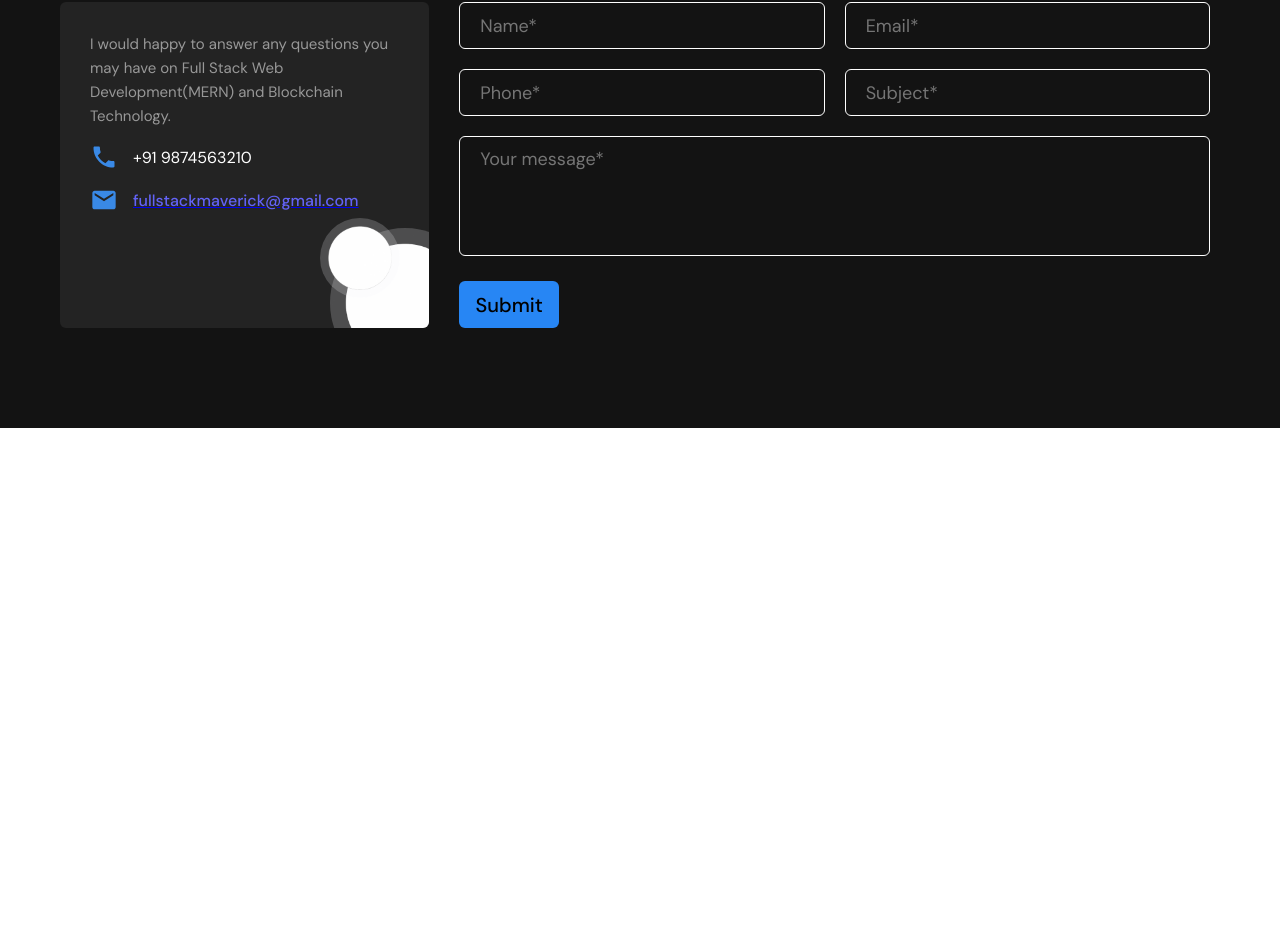
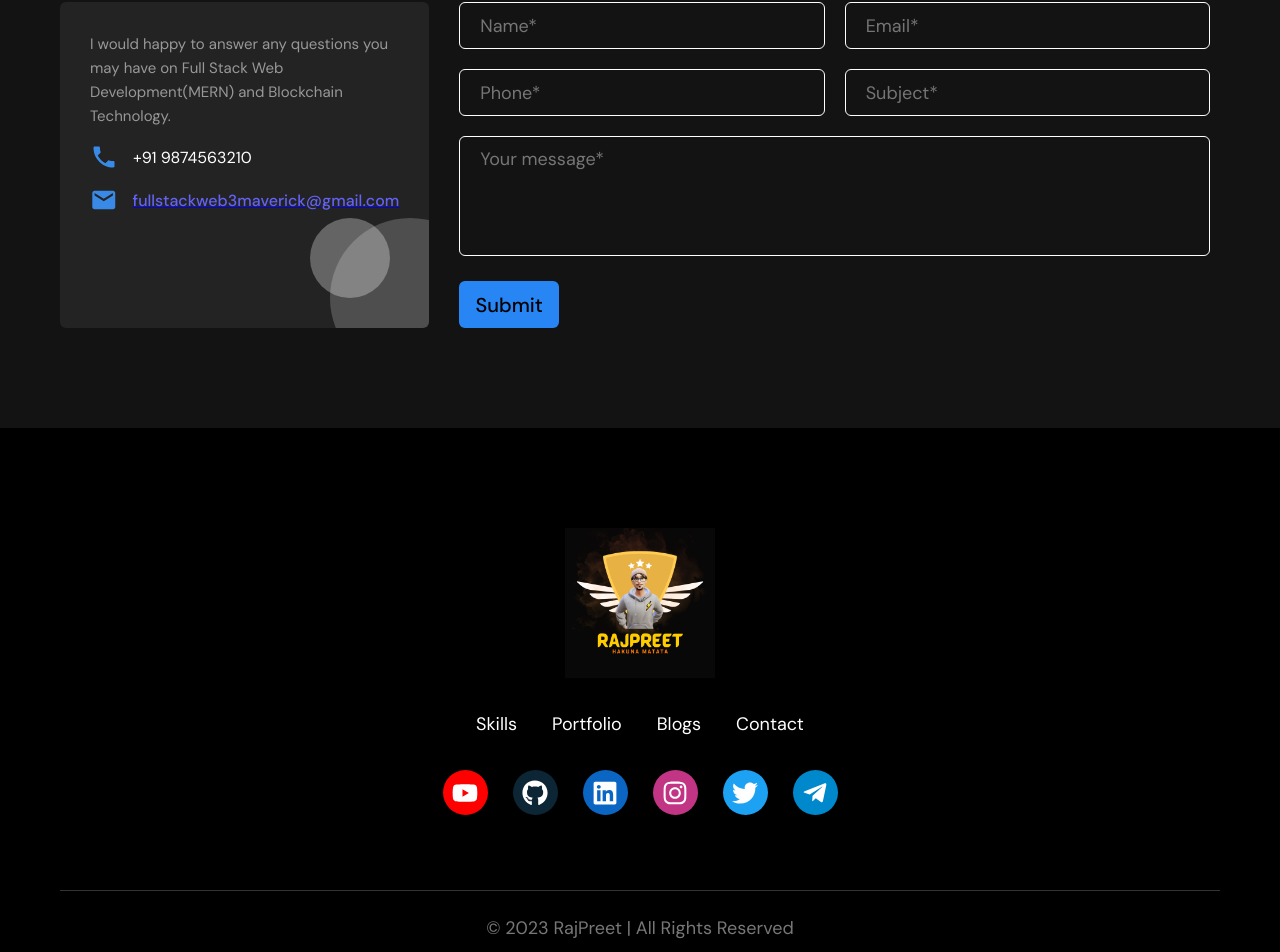
Before and after one commit to rajpreet88/personal-portfolio, a React (Vite) app: page / in a window 1280 px wide. Shown: the part 3993-4945 px from the top of the page. Before the commit the page ends 4421 px from the top, so only its background shows below. Built offline with nearby package versions, Linux system fonts and the light colour scheme.

Commit message:
footer, icons css

```diff
--- a/src/App.jsx
+++ b/src/App.jsx
@@ -6,6 +6,7 @@ import Intro from "./components/intro";
 import Portfolio from "./components/portfolio";
 import Blogs from "./components/blogs";
 import Contact from "./components/contact";
+import Footer from "./components/footer";
 
 const App = () => {
     return (
@@ -15,6 +16,7 @@ const App = () => {
             <Portfolio />
             <Blogs />
             <Contact />
+            <Footer />
         </div>
     );
 };
--- a/src/components/contact/contact-info/index.jsx
+++ b/src/components/contact/contact-info/index.jsx
@@ -22,7 +22,7 @@ const ContactInfo = () => {
                     href="https://www.google.co.in"
                     target="_blank"
                 >
-                    <span className="email">fullstackmaverick@gmail.com</span>
+                    <span className="email">fullstackweb3maverick@gmail.com</span>
                 </a>
             </div>
             <div className="div-bg1">
--- a/src/components/contact/contact-info/style.scss
+++ b/src/components/contact/contact-info/style.scss
@@ -38,7 +38,7 @@
             background-color: rgb(250, 251, 253, 0.2);
             border-radius: 50%;
             position: absolute;
-            // padding: 80px;
+            padding: 80px;
             bottom: -50px;
             left: 270px;
             width: 150px;
@@ -47,14 +47,14 @@
             object-fit: cover;
         }
         .bg2 {
-            background-color: rgb(250, 251, 253, 0.2);
+            background-color: rgb(250, 251, 253, 0.3);
             border-radius: 50%;
             position: absolute;
-            // padding: 80px;
+            padding: 40px;
             bottom: 30px;
-            left: 260px;
-            width: 80px;
-            height: 80px;
+            left: 250px;
+            width: 75px;
+            height: 75px;
             margin-bottom:0;
             object-fit: cover;
         }
--- /dev/null
+++ b/src/components/footer/index.jsx
@@ -0,0 +1,102 @@
+import React from "react";
+
+import "./style.scss";
+import Section from "../shared/Section";
+import logo from "../../images/Rajpreet.png";
+import SocialIcon from "./social-icon";
+import { scrollToSection } from "../utils/helper";
+
+import {
+    FaYoutube,
+    FaGithub,
+    FaLinkedin,
+    FaInstagram,
+    FaTwitter,
+    FaTelegramPlane,
+} from "react-icons/fa";
+
+const Footer = () => {
+    return (
+        <Section
+            background="dark"
+            className="footer"
+        >
+            <div className="footer-content-wrapper">
+                <div className="footer-logo">
+                    <img
+                        src={logo}
+                        alt="logo"
+                        onClick={() => {
+                            window.scrollTo({ top: 0, behavior: "smooth" });
+                        }}
+                    />
+                </div>
+                <ul className="footer-menu-items">
+                    <li
+                        className="footer-menu-item"
+                        onClick={() => scrollToSection("skills")}
+                    >
+                        Skills
+                    </li>
+                    <li
+                        className="footer-menu-item"
+                        onClick={() => scrollToSection("portfolio")}
+                    >
+                        Portfolio
+                    </li>
+                    <li
+                        className="footer-menu-item"
+                        onClick={() => scrollToSection("blogs")}
+                    >
+                        Blogs
+                    </li>
+                    <li
+                        className="footer-menu-item"
+                        onClick={() => scrollToSection("contact")}
+                    >
+                        Contact
+                    </li>
+                </ul>
+            </div>
+            <div className="social-icons">
+                <SocialIcon
+                    color="#FF0000"
+                    icon={<FaYoutube />}
+                    link="https://www.youtube.com"
+                />
+                <SocialIcon
+                    color="#0D2636"
+                    icon={<FaGithub />}
+                    link="https://github.com/rajpreet88"
+                />
+                <SocialIcon
+                    color="#0A66C2"
+                    icon={<FaLinkedin />}
+                    link="https://github.com/rajpreet88"
+                />
+                <SocialIcon
+                    color="#C13584"
+                    icon={<FaInstagram />}
+                    link="https://github.com/rajpreet88"
+                />
+                <SocialIcon
+                    color="#1DA1F2"
+                    icon={<FaTwitter />}
+                    link="https://github.com/rajpreet88"
+                />
+                <SocialIcon
+                    color="#0088cc"
+                    icon={<FaTelegramPlane />}
+                    link="https://github.com/rajpreet88"
+                />
+            </div>
+            <div className="bottom-bar">
+                <div className="copyright-text">
+                    <p> &#169; 2023 RajPreet | All Rights Reserved</p>
+                </div>
+            </div>
+        </Section>
+    );
+};
+
+export default Footer;
--- /dev/null
+++ b/src/components/footer/social-icon/index.jsx
@@ -0,0 +1,20 @@
+import React from "react";
+
+import "./style.scss";
+
+const SocialIcon = (props) => {
+    // {icon, color, link}
+    return (
+        <div
+            className="social-icon"
+            style={{ backgroundColor: props.color }}
+            onClick={() => {
+                window.open(props.link, "_blank"); //open in new tab
+            }}
+        >
+            {props.icon}
+        </div>
+    );
+};
+
+export default SocialIcon;
--- /dev/null
+++ b/src/components/footer/social-icon/style.scss
@@ -0,0 +1,2 @@
+@import "../../../style-config/mixin.scss";
+@import "../../../style-config/variable.scss";
--- /dev/null
+++ b/src/components/footer/style.scss
@@ -0,0 +1,76 @@
+@import "../../style-config/mixin.scss";
+@import "../../style-config/variable.scss";
+
+.footer {
+    padding-bottom: 0;
+}
+
+.footer-content-wrapper {
+    display: flex;
+    flex-direction: column;
+    width: 100%;
+    align-items: center;
+    // color: $white;
+    .footer-logo {
+        width: 150px;
+        cursor: pointer;
+        img {
+            display: block;
+            width: 100%;
+        }
+    }
+    .footer-menu-items {
+        margin: 0;
+        padding: 0;
+        list-style-type: none;
+        display: flex;
+        align-items: center;
+        margin-top: 30px;
+        .footer-menu-item {
+            padding: 5px;
+            @include typography(18px, 400, 22px);
+            color: $white;
+            margin: 0 12.5px;
+            cursor: pointer;
+            &:hover {
+                opacity: 0.5;
+            }
+        }
+    }
+}
+
+.social-icons {
+    display: flex;
+    align-items: center;
+    margin-top: 30px;
+    .social-icon {
+        width: 45px;
+        height: 45px;
+        border-radius: 50%;
+        display: flex;
+        align-items: center;
+        justify-content: center;
+        color: $white;
+        font-size: 26px;
+        margin: 0 12.5px;
+        cursor: pointer;
+        &:hover {
+            opacity: 0.5;
+        }
+    }
+}
+
+.bottom-bar {
+    width: 100%;
+    height: 75px;
+    display: flex;
+    align-items: center;
+    justify-content: center;
+    text-align: center;
+    margin-top: 75px;
+    border-top: 1px solid rgba(255, 255, 255, 0.2);
+    .copyright-text {
+        color: #777777;
+        @include typography(14px, 400, 22px);
+    }
+}
--- /dev/null
+++ b/src/components/utils/helper.js
@@ -0,0 +1,3 @@
+export const scrollToSection = async (goTo) => {
+    await document.querySelector(`#${goTo}`).scrollIntoView({ behavior: "smooth", block: 'start' });
+}
```
Also changed, not shown: src/images/RajWhite_1.png (added), src/images/YouTube.svg (added).
